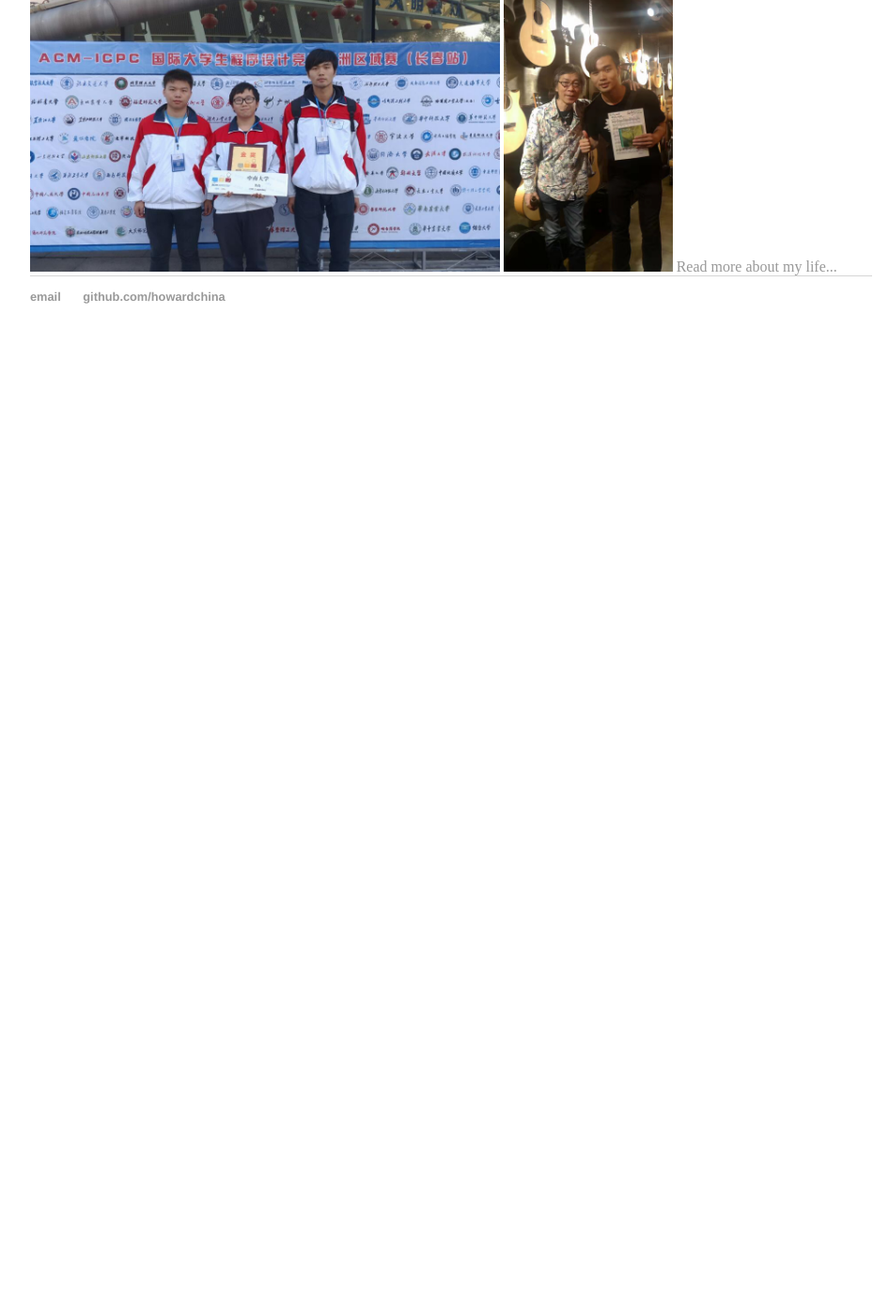
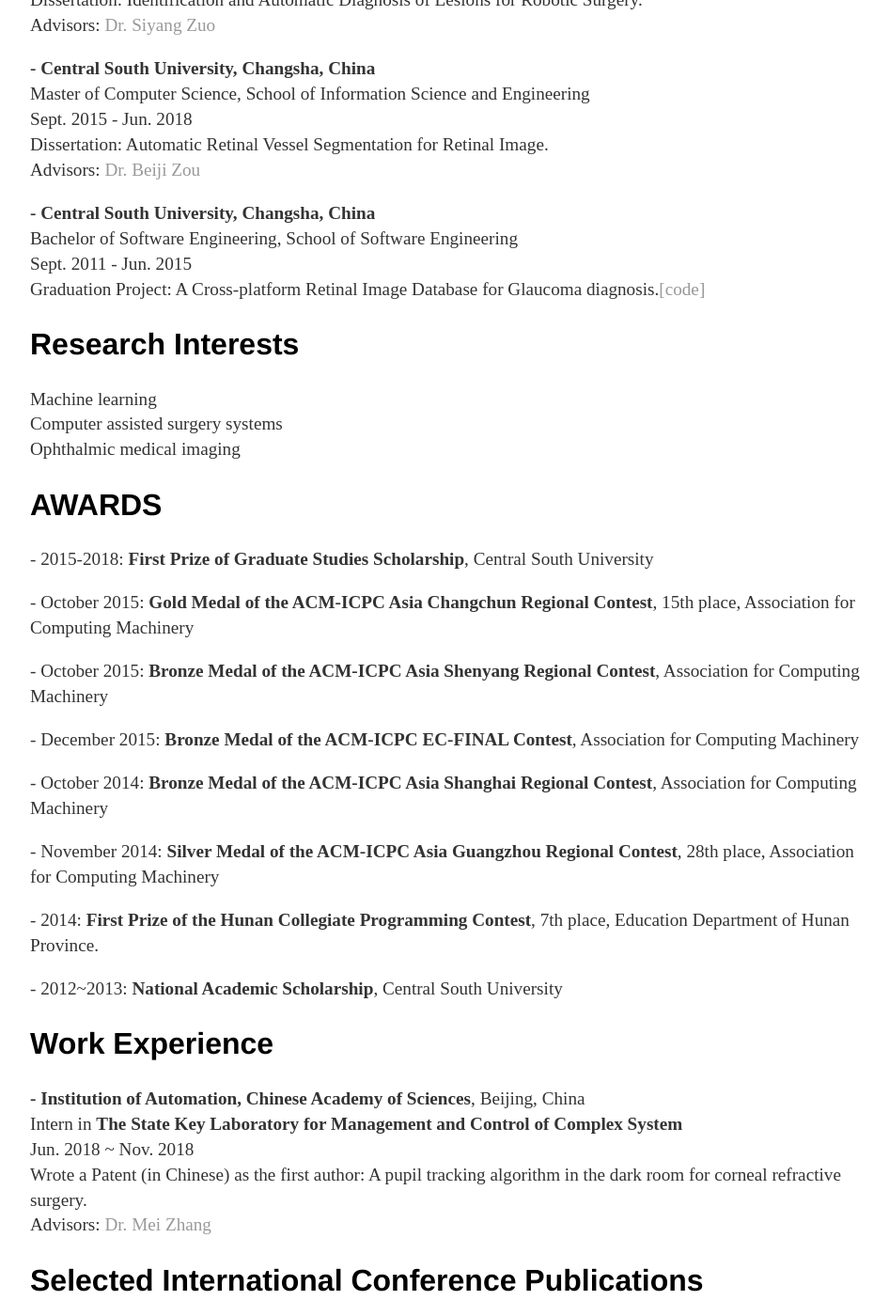
Before and after one commit to howardchina/howardchina.github.io, a Jekyll site: the page built from index.html, in a window 1280 px wide and 1400 px high, scrolled down 517 px. Shown: the whole window at 94% size, without its empty margins (160-1106 px from the left). Built offline with Jekyll 4.4.1, drawn with Linux system fonts in a browser that asks for light colours; before the commit the page ends 901 px from its top, so only the background shows below that; some of the changed text lies outside the part shown.

Commit message:
reise layouts

```diff
--- a/_layout/default.html
+++ b/_layout/default.html
@@ -9,9 +9,9 @@
 			<nav>
 	    		<ul>
 	        		<li><a href="/">Home</a></li>
+	        		<li><a href="/blog">Blog</a></li>
+	        		<li><a href="/cv">CV</a></li>
 		        	<li><a href="/about">About</a></li>
-	        		<li><a href="/cv">CV</a></li>
-	        		<li><a href="/blog">Blog</a></li>
 	    		</ul>
 			</nav>
 			<div class="container">
--- a/_layouts/default.html
+++ b/_layouts/default.html
@@ -12,10 +12,10 @@
     <nav>
 <ul>
 <li><a href="/">Home</a></li>
+<li><a href="/blog">Blog</a></li>
+<li><a href="/project">Project</a></li>
 <li><a href="/about">About</a></li>
-<li><a href="/cv">CV</a></li>
-<li><a href="/project">Project</a></li>
-<li><a href="/blog">Blog</a></li>
+<li><a href="/photo">Photo</a></li>
 </ul>
     </nav>
 <div class="container">
--- a/index.html
+++ b/index.html
@@ -1,13 +1,69 @@
 ---
 layout: default
-title: Qi He
+title: Homepage
 ---
 
-		<div class="blurb">
-			<h1>Hi there, I'm Qi He!</h1>
-			<img src="/img/ICIP2018/gate.jpg" title="ICIP2018" height="300" />
-			<img src="/img/master/double.jpg" title="College basketball team" height="300" />
-			<img src="/img/ACM/team_outside.jpg" title="Golden medal, School ACM-ICPC Team" height="300" />
-			<img src="/img/Guitar/Okazaki.jpg" title="Rynten Okazaki, Guitar artist" height="300" />
-			<a href="/about">Read more about my life...</a>
-		</div>
+	<div class="cv">
+		<a href="/cv/CV_He_2018.pdf" class="download" title="Download CV as PDF">Download CV</a>
+					<h1>Qi He</h1>
+					<address>
+					<strong>Key Laboratory of Mechanism Theory and Equipment Design (Tianjin University), Ministry of Education</strong><br>
+					135#, Yaguan Road, Jinnan District<br>
+					Tianjin, China, 300350<br>
+					<abbr title="phone">P:</abbr> (86) 185-7312-2712<br>
+					<span class="obfuscate">howard@csu.edu.com or heqi_work@qq.com</span>
+					</address>
+
+					<h2>Education</h2>
+
+					<p><strong>- Tianjin University, Tianjin, China</strong><br>
+						Ph.D student in Mechanical Engineering, School of Mechanical Engineering<br>
+						Sep. 2018 ~ present<br>
+						Dissertation: Identification and Automatic Diagnosis of Lesions for Robotic Surgery.<br>
+						Advisors: <a href="http://me.tju.edu.cn/faculty_teachers.action?cla=5&teacherid=1890">Dr. Siyang Zuo</a></p>
+
+					<p><strong>- Central South University, Changsha, China</strong><br>
+						Master of Computer Science, School of Information Science and Engineering <br>
+						Sept. 2015 - Jun. 2018<br>
+						Dissertation: Automatic Retinal Vessel Segmentation for Retinal Image.<br>
+						Advisors: <a href="http://202.197.61.251/sisehr/blog.jsp?lg=204194">Dr. Beiji Zou</a></p>
+
+					<p><strong>- Central South University, Changsha, China</strong><br>
+						Bachelor of Software Engineering, School of Software Engineering<br>
+						Sept. 2011 - Jun. 2015<br>
+						Graduation Project: A Cross-platform Retinal Image Database for Glaucoma diagnosis.<a href="https://github.com/howardchina/BGIDB">[code]</a></p>
+
+					<h2>Research Interests</h2>
+					<p>Machine learning<br>
+					Computer assisted surgery systems<br>
+					Ophthalmic medical imaging</p>
+
+					<h2>AWARDS</h2>
+					<p>- 2015-2018: <strong> First Prize of Graduate Studies Scholarship</strong>, Central South University</p>
+					<p>- October 2015: <strong> Gold Medal of the ACM-ICPC Asia Changchun Regional Contest</strong>, 15th place, Association for Computing Machinery</p>
+					<p>- October 2015: <strong>Bronze Medal of the ACM-ICPC Asia Shenyang Regional Contest</strong>, Association for Computing Machinery</p>
+					<p>- December 2015: <strong>Bronze Medal of the ACM-ICPC EC-FINAL Contest</strong>, Association for Computing Machinery</p>
+					<p>- October 2014: <strong>Bronze Medal of the ACM-ICPC Asia Shanghai Regional Contest</strong>, Association for Computing Machinery</p>
+ 					<p>- November 2014: <strong>Silver Medal of the ACM-ICPC Asia Guangzhou Regional Contest</strong>, 28th place, Association for Computing Machinery</p>
+					<p>- 2014: <strong>First Prize of the Hunan Collegiate Programming Contest</strong>, 7th place, Education Department of Hunan Province.</p>
+					<p>- 2012~2013: <strong>National Academic Scholarship</strong>, Central South University</p>
+
+					<h2>Work Experience</h2>
+
+					<p><strong>- Institution of Automation, Chinese Academy of Sciences</strong>, Beijing, China<br>
+					Intern in <strong>The State Key Laboratory for Management and Control of Complex System</strong><br>
+					Jun. 2018 ~ Nov. 2018<br>
+					Wrote a Patent (in Chinese) as the first author: A pupil tracking algorithm in the dark room for corneal refractive surgery.<br>
+					Advisors: <a href="mailto:mei.zhang@ia.ac.cn">Dr. Mei Zhang</a></p>
+
+					<h2>Selected International Conference Publications</h2>
+
+					<li><strong>Qi, He</strong> and Beiji, Zou and Chengzhang, Zhu* and Xiyao, Liu and Hongpu, Fu and Lei, Wang: Multi-Label Classification Scheme Based on Local Regression for Retinal Vessel Segmentation, <em>The 25th IEEE International Conference on Image Processing, ICIP2018</em>, pp. 2765--2769, Athens, Greece, October 7th 2018, Available at: <a href="https://ieeexplore.ieee.org/document/8451415">https://ieeexplore.ieee.org/document/8451415</a> <a href="https://github.com/howardchina/MULTI-LABEL-CLASSIFICATION-SCHEME-BASED-ON-LOCAL-REGRESSION-FOR-RETINAL-VESSEL-SEGMENTATION">[code]</a></li>
+					<li>Yundi, Guo and Beiji, Zou* and Zailiang, Chen and <strong>Qi, He</strong> and Qing, Liu and Rongchang, Zhao: Optic Cup Segmentation Using Large Pixel Patch Based CNN, <em>Proceedings of The Ophthalmic Medical Image Analysis Workshop</em>, DOI: 10.17077/omia.1056, 2016</li>
+
+					<h2>Selected Patents</h2>
+					<p>- Beiji, Zou and <strong>Qi He</strong> and Chengzhang, Zhu: A method based on local regression model and deep learning for retinal vessel segmentation, 201810213111.9, 2018 (in Chinese)</p>
+
+					<h2>Language</h2>
+					<p>English (proficient), Chinese (native)</p>
+	</div>
```
Also changed, not shown: _posts/2018-12-08-study-on-early-gastric-cancer-2.md (added, +114 -0 lines), cv/index.html (deleted, +0 -69 lines), photo/index.html (added, +13 -0 lines).
